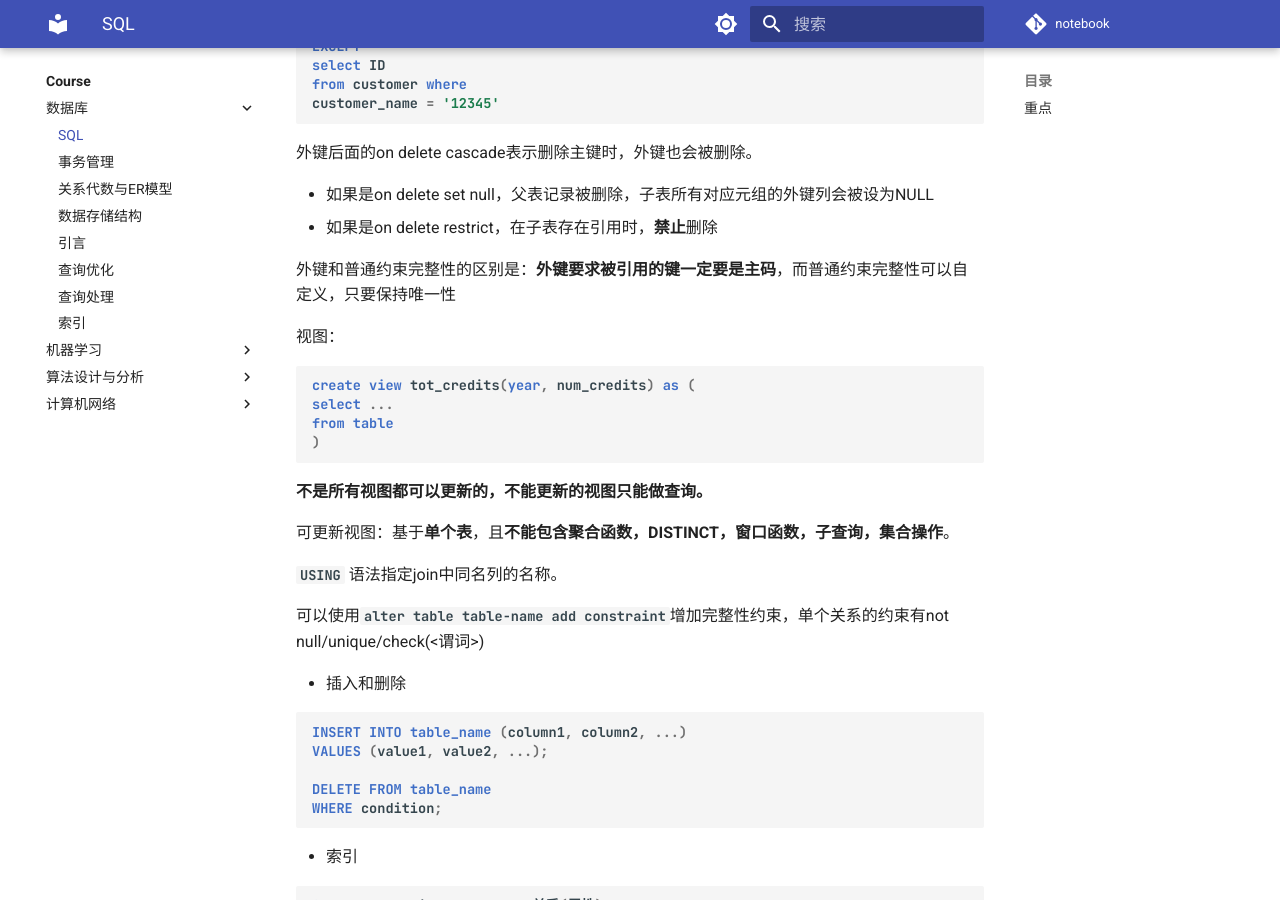
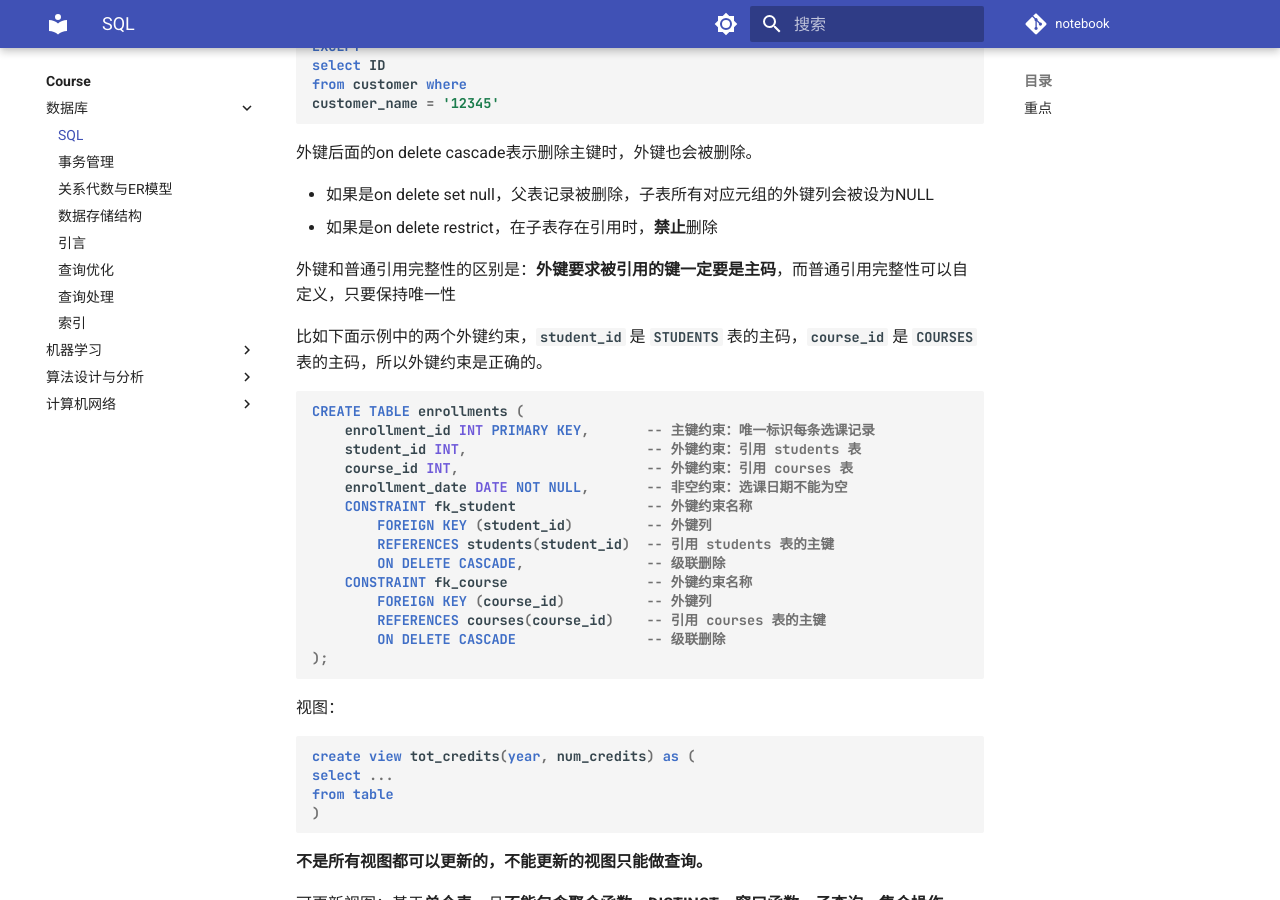
Before and after one commit to henry-y/notebook, an MkDocs documentation site: the page built from docs/Course/数据库/SQL语句查缺补漏.md, in a window 1280 px wide and 900 px high, scrolled down 1175 px. Built offline with MkDocs 1.6.1 and Material for MkDocs 9.7.7, drawn with Linux system fonts in a browser that asks for light colours; comment, search, counter and statistics services are not loaded.

Commit message:
更新数据库笔记, 增加部分重点记录

````diff
--- a/docs/Course/数据库/SQL语句查缺补漏.md
+++ b/docs/Course/数据库/SQL语句查缺补漏.md
@@ -63,7 +63,26 @@ customer_name = '12345'
 - 如果是on delete restrict，在子表存在引用时，**禁止**删除
 
 
-外键和普通约束完整性的区别是：**外键要求被引用的键一定要是主码**，而普通约束完整性可以自定义，只要保持唯一性
+外键和普通引用完整性的区别是：**外键要求被引用的键一定要是主码**，而普通引用完整性可以自定义，只要保持唯一性
+
+比如下面示例中的两个外键约束，`student_id` 是 `STUDENTS` 表的主码，`course_id` 是 `COURSES` 表的主码，所以外键约束是正确的。
+
+```sql
+CREATE TABLE enrollments (
+    enrollment_id INT PRIMARY KEY,       -- 主键约束：唯一标识每条选课记录
+    student_id INT,                      -- 外键约束：引用 students 表
+    course_id INT,                       -- 外键约束：引用 courses 表
+    enrollment_date DATE NOT NULL,       -- 非空约束：选课日期不能为空
+    CONSTRAINT fk_student                -- 外键约束名称
+        FOREIGN KEY (student_id)         -- 外键列
+        REFERENCES students(student_id)  -- 引用 students 表的主键
+        ON DELETE CASCADE,               -- 级联删除
+    CONSTRAINT fk_course                 -- 外键约束名称
+        FOREIGN KEY (course_id)          -- 外键列
+        REFERENCES courses(course_id)    -- 引用 courses 表的主键
+        ON DELETE CASCADE                -- 级联删除
+);
+```
 
 视图：
 
````
Also changed, not shown: docs/Course/数据库/关系代数与ER模型.md (+36 -5 lines), docs/Course/数据库/引言与关系模型.md (+3 -2 lines), docs/Course/数据库/img/2025-01-07-17-34-09.png (added).
